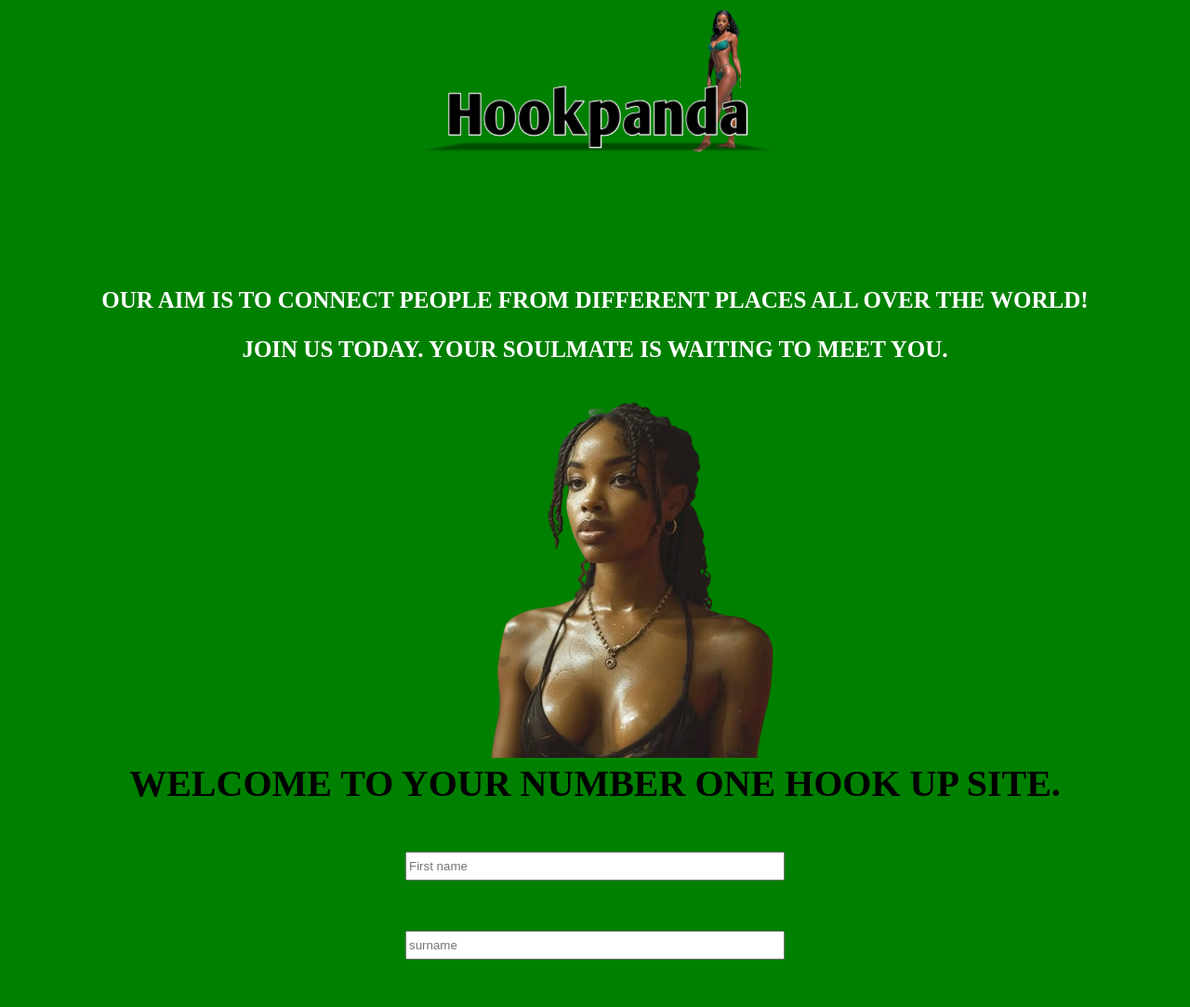
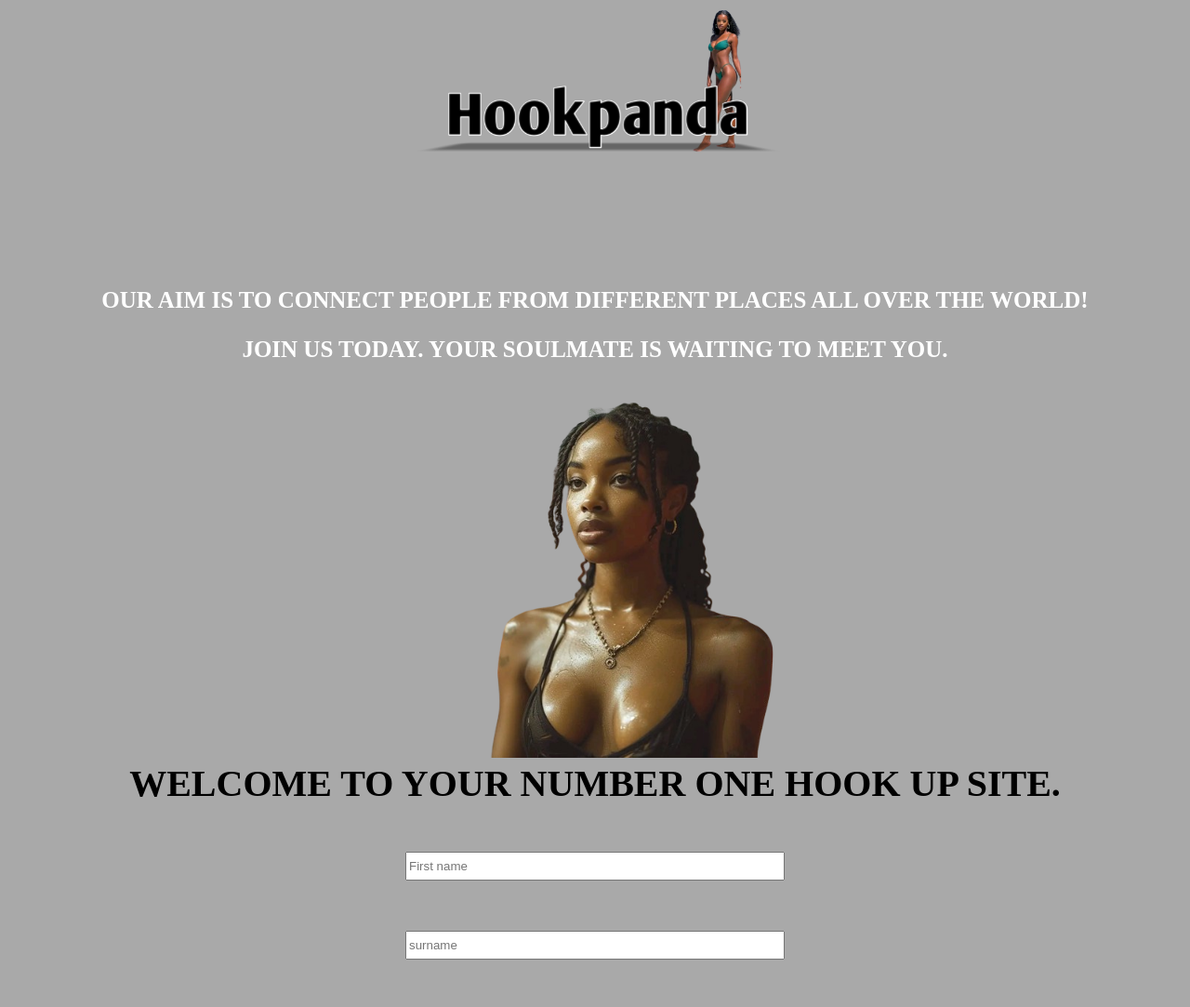
Before and after one commit to Tatin13/hookpanda, a plain HTML site: page index.html in a window 1280 px wide. Shown: the top 1083 px of the page at 93% size. Drawn offline with Linux system fonts and the light colour scheme.

Commit message:
Update hookpanda.css

```diff
--- a/hookpanda.css
+++ b/hookpanda.css
@@ -1,14 +1,14 @@
 body{
-background-color: green;
+background-color: darkgray;
 text-align: center;
 }
 .hp{
-background-color: green;
+background-color: darkgray;
 margin-bottom: 15px;
 border: none;
 }
 .hp:hover{
-	background-color: darkgreen;
+	background-color: lightgray;
 
 }
 .hp:active{
@@ -28,7 +28,7 @@ margin-bottom: 0;
 .intro{
 
 font-weight: bold;
-background-color: green;
+
 font-size: 40px;
 display: block;
 margin-bottom: 50px;
```
